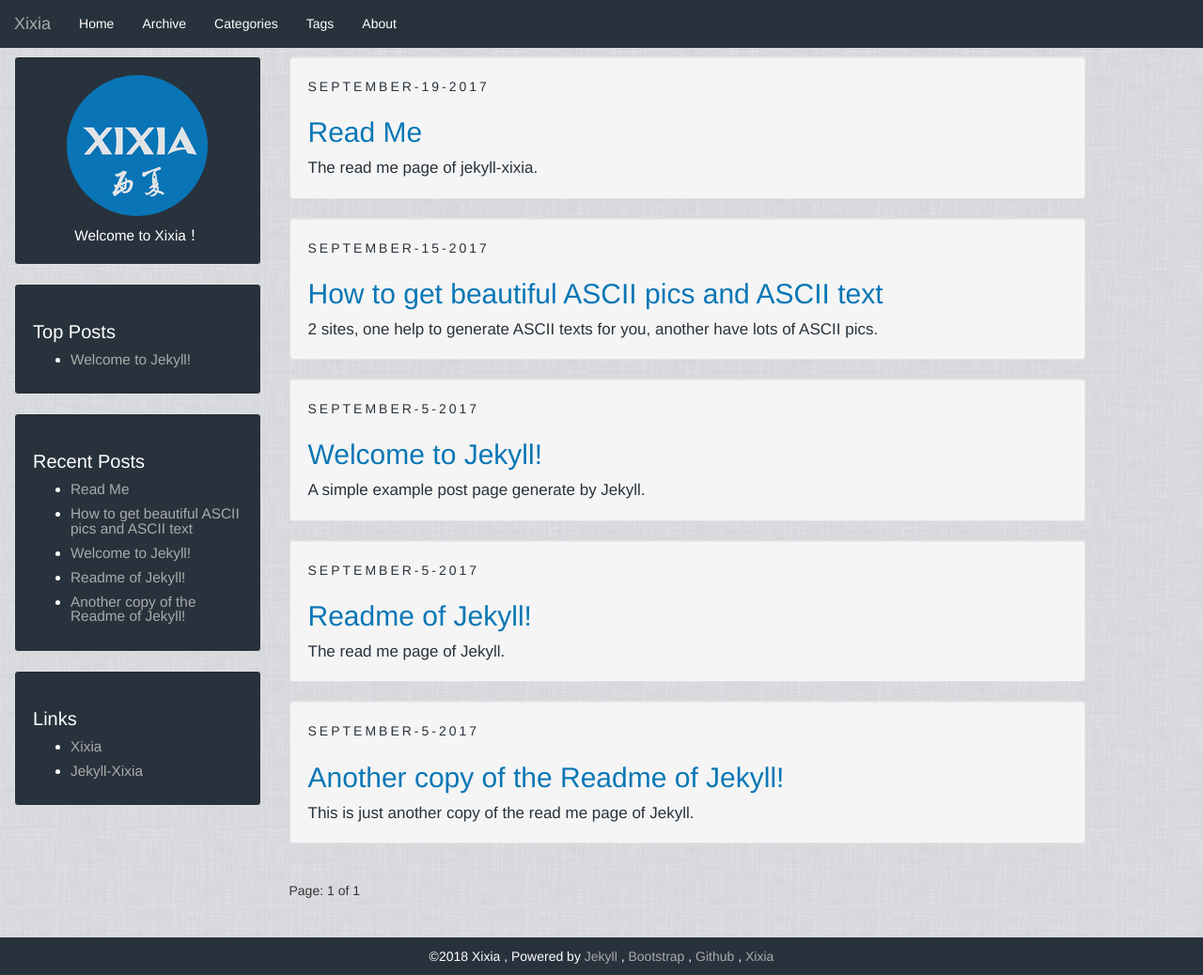
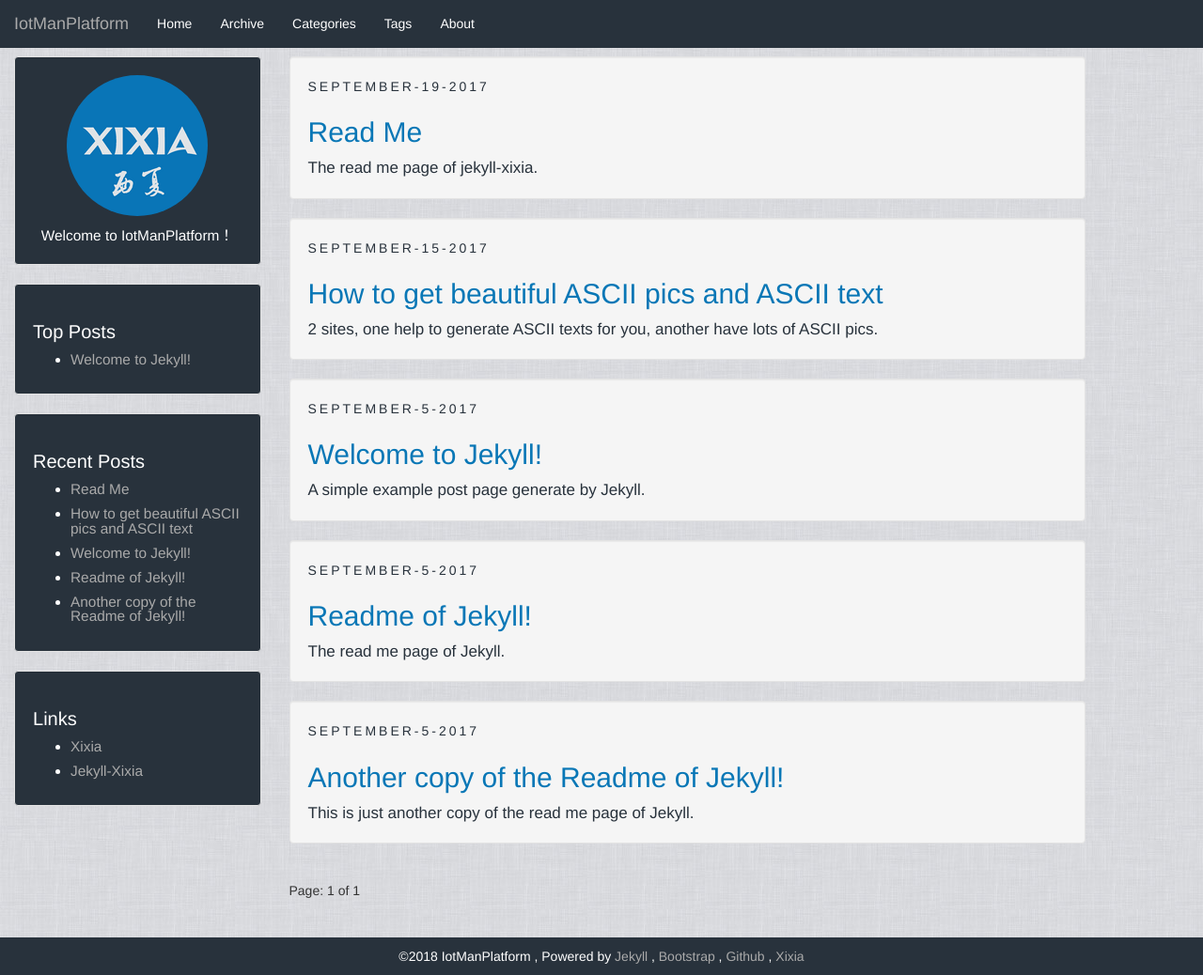
Before and after one commit to MongoYun/IotManPlatform.github.io, a Jekyll site: the page built from index.html, in a window 1280 px wide and 1038 px high. Shown: the whole window at 94% size. Built offline with Jekyll 4.4.1, drawn with Linux system fonts in a browser that asks for light colours; the list of posts is cut into pages by our own code.

Commit message:
change config

```diff
--- a/_config.yml
+++ b/_config.yml
@@ -1,11 +1,10 @@
 # Jekyll configuration
 
-name: Xixia
-description: Welcome to Xixia！
+name: IotManPlatform
+description: Welcome to IotManPlatform！
 
 # url is currently only used only for the RSS feed in feed.xml
-url: https://github.com/zxixia/jekyll-xixia
-
+url: https://github.com/IotManPlatform/IotManPlatform.github.io/
 # baseurl will often be '', but for a project page on gh-pages, it needs to
 # be the project name.
 # *** IMPORTANT: If your local "jekyll serve" throws errors change this to '' or
```
